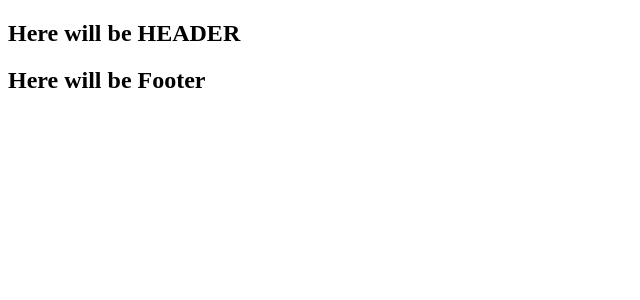
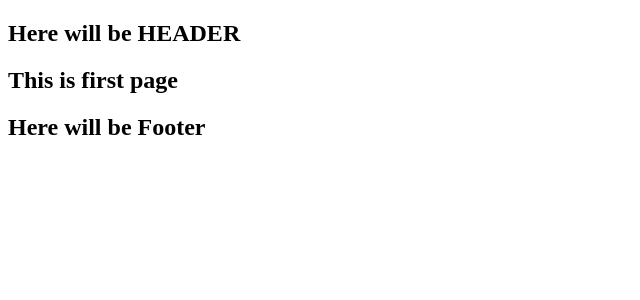
Before and after one commit to Anastasia1207/lesson-24, a React (Create React App) app: page / in a window 1280 px wide. Shown: the top 300 px of the page, without its empty margins (0-640 px from the left). Built offline with nearby package versions, Linux system fonts and the light colour scheme.

Commit message:
Adding home page

```diff
--- a/src/App.js
+++ b/src/App.js
@@ -1,6 +1,7 @@
 import { BrowserRouter as Router, Switch, Route } from 'react-router-dom';
 import Footer from './Components/Footer';
 import Header from './Components/Header';
+import Home from './Components/Home';
 
 function App() {
     return (
@@ -8,8 +9,8 @@ function App() {
             <Router>
                 <Header />
                 <Switch>
-          <Route exact path="/homepage">
-
+                    <Route exact path="/">
+                        <Home />
                     </Route>
                     <Route path="/">
 
--- /dev/null
+++ b/src/Components/Home.js
@@ -0,0 +1,10 @@
+function Home() {
+
+    return (
+        <div>
+            <h2>This is first page</h2>
+        </div>
+    )
+}
+
+export default Home;
```
Lines whose indentation alone changed are shown as unchanged.
